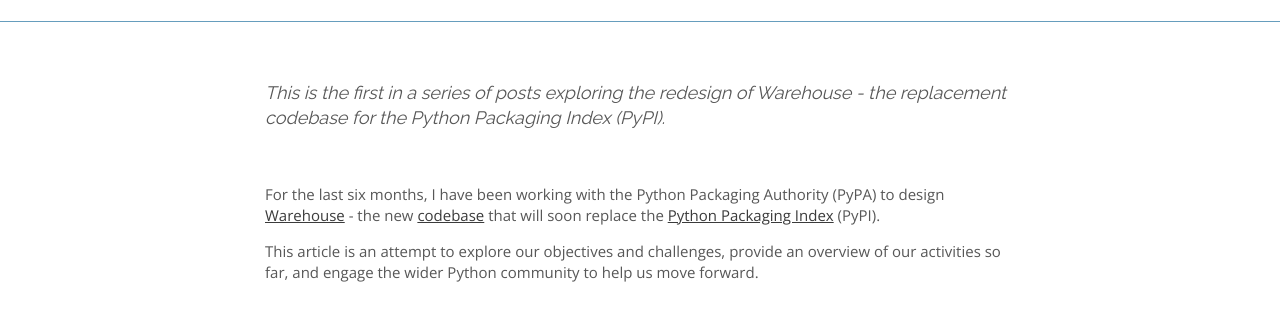
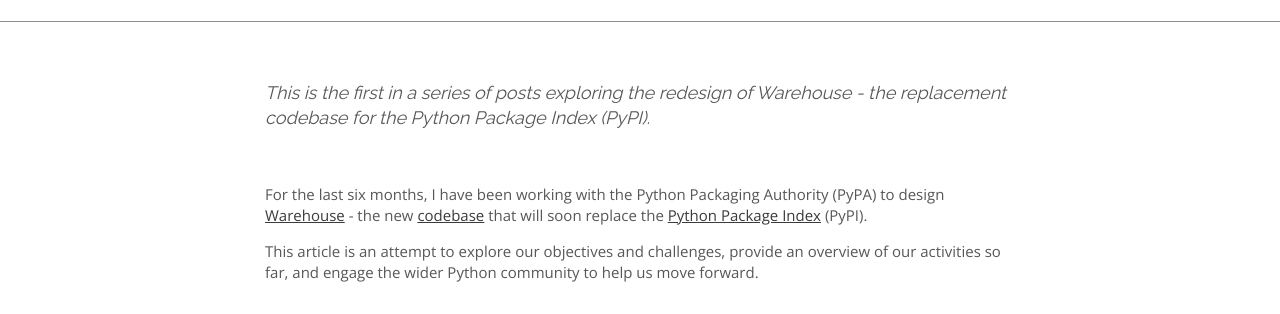
Before and after one commit to nlhkabu/nlhkabu.github.io, a Jekyll site: the page built from _posts/2015-12-31-designing-warehouse-an-overview.md, in a window 1280 px wide and 900 px high, scrolled down 335 px. Shown: the part 178-492 px from the top of the window. Built offline with Jekyll 4.4.1, drawn with Linux system fonts in a browser that asks for light colours; nearby versions of some CDN libraries; some web fonts are replaced; comment, search, counter and statistics services are not loaded.

Commit message:
Fix PyPI naming

```diff
--- a/_posts/2015-12-31-designing-warehouse-an-overview.md
+++ b/_posts/2015-12-31-designing-warehouse-an-overview.md
@@ -6,11 +6,11 @@
   light: 669dbd
 
 title: Designing Warehouse - An Overview
-summary: This is the first in a series of posts exploring the redesign of Warehouse - the replacement codebase for the Python Packaging Index (PyPI).
+summary: This is the first in a series of posts exploring the redesign of Warehouse - the replacement codebase for the Python Package Index (PyPI).
 comments: 'on'
 
 ---
-For the last six months, I have been working with the Python Packaging Authority (PyPA) to design [Warehouse](https://warehouse.python.org/) - the new [codebase](https://github.com/pypa/warehouse) that will soon replace the [Python Packaging Index](https://pypi.python.org/pypi) (PyPI).
+For the last six months, I have been working with the Python Packaging Authority (PyPA) to design [Warehouse](https://warehouse.python.org/) - the new [codebase](https://github.com/pypa/warehouse) that will soon replace the [Python Package Index](https://pypi.python.org/pypi) (PyPI).
 
 This article is an attempt to explore our objectives and challenges, provide an overview of our activities so far, and engage the wider Python community to help us move forward.
 
```
Also changed, not shown: _posts/2016-10-16-warehouse-at-pycon-france.md (+1 -1 lines), _posts/2018-03-13-user-testing-warehouse.md (+1 -1 lines).
